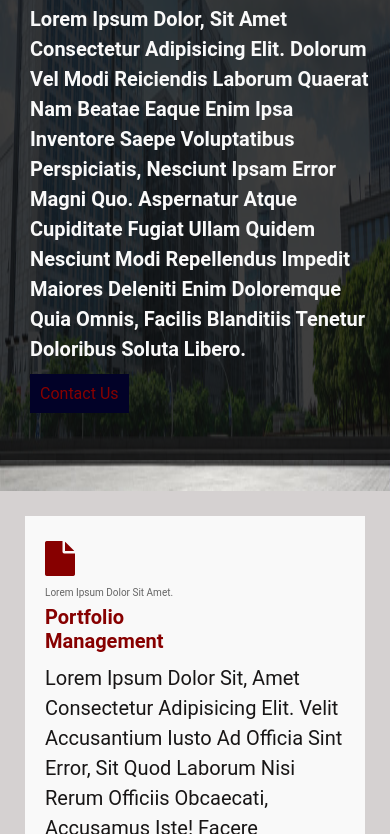
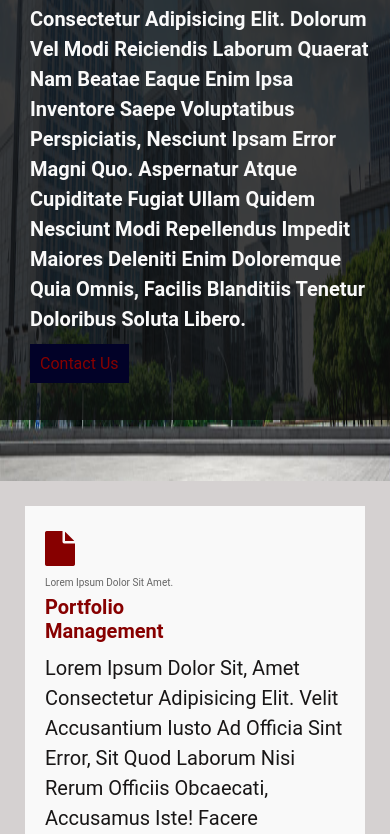
Before and after one commit to StephenOnyekachi/onlinebank_frontend, a plain HTML site: page index.html in a window 390 px wide. Shown: the part 254-1088 px from the top of the page. Drawn offline with Linux system fonts and the light colour scheme.

Commit message:
Update index-media.css

```diff
--- a/static/index-media.css
+++ b/static/index-media.css
@@ -11,7 +11,7 @@
     }
 
     .menu-banner{
-        margin-top: 70px;
+        margin-top: 60px;
         height: 80vh;
     }
     .menu-banner img{
@@ -20,10 +20,11 @@
     }
     .menu-banner-text-box{
         padding: 10px;
+        padding-top: 20px;
         width: 100%;
         height: 80vh;
         position: relative;
-        top: -710px;
+        top: -740px;
         margin-left: 0px;
         text-transform: capitalize;
     }
```
